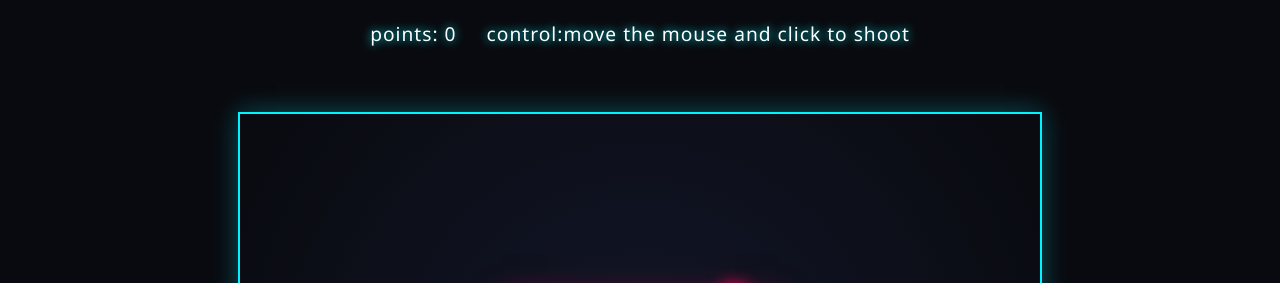
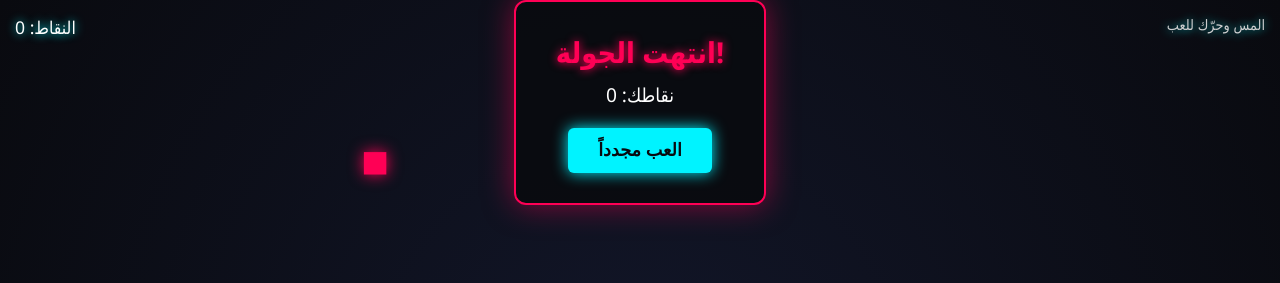
Before and after one commit to kacireyacine21-dotcom/AwSzXcQ, a plain HTML site: page index.html in a window 1280 px wide. Shown: the top 283 px of the page. Drawn offline with Linux system fonts and the light colour scheme.

Commit message:
Add files via upload

```diff
--- a/index.html
+++ b/index.html
@@ -1,93 +1,100 @@
 <!DOCTYPE html>
-<html lang="en">
+<html lang="ar">
 <head>
     <meta charset="UTF-8">
-    <meta name="viewport" content="width=device-width, initial-scale=1.0">
-    <title>Dodge & shoot</title>
-</head>
+    <meta name="viewport" content="width=device-width, initial-scale=1.0, maximum-scale=1.0, user-scalable=no">
+    <title>Neon Stress Buster - Mobile & PC</title>
     <style>
-    *{
-        margin:0 ;
-        padding:0 ;
+        * {
+            margin: 0;
+            padding: 0;
             box-sizing: border-box;
+            user-select: none;
+            -webkit-user-select: none;
         }
-    body{
-        background-color:#090a0f ;
-        color:#fff ;
-        font-family:'Segoe UI', Tahoma, Geneva, Verdana, sans-serif ;
+        body {
+            background-color: #090a0f;
+            color: #fff;
+            font-family: 'Segoe UI', Tahoma, Geneva, Verdana, sans-serif;
             overflow: hidden;
+            touch-action: none; /* يمنع سحب الشاشة أو عمل زووم أثناء اللعب */
+            width: 100vw;
+            height: 100vh;
             display: flex;
             flex-direction: column;
             align-items: center;
-        justify-content: center;
-        height:100vh ;
+            justify-content: flex-start;
         }
         #ui {
             position: absolute;
-        top:20px ;
+            top: 15px;
+            left: 15px;
+            right: 15px;
             display: flex;
-        gap:30px ;
-        font-size:1.2rem ;
-        letter-spacing: 1px;
-        text-shadow:0 0 10px #00f3ff ;
+            justify-content: space-between;
+            font-size: 1.1rem;
+            text-shadow: 0 0 10px #00f3ff;
             pointer-events: none;
-
+            z-index: 10;
         }
         canvas {
-        border:2px solid #00f3ff ;
-        box-shadow:0 0 25px rgba(0, 243,255,0.3) ;
-        background: radial-gradient(circle at center,#121629 0%, #090a0f 100%);
-        cursor: crosshair;
+            display: block;
+            width: 100%;
+            height: 100%;
+            background: radial-gradient(circle at center, #121629 0%, #090a0f 100%);
         }
-    #gameOver{
+        #gameOver {
             position: absolute;
-        display: flex;
+            display: none;
             flex-direction: column;
             align-items: center;
-        background: rgba(9,10,15,0.85);
-        padding:30px 50px ;
-        border:2px solid #ff0055 ;
-        box-shadow: 0 0 30px rgba(255,0,85,0.5);
+            background: rgba(9, 10, 15, 0.9);
+            padding: 30px 40px;
+            border: 2px solid #ff0055;
+            box-shadow: 0 0 30px rgba(255, 0, 85, 0.5);
+            border-radius: 12px;
             text-align: center;
-
+            z-index: 20;
         }
-    button{
-        margin-top:20px ;
-        padding:10px 25px ;
-        font-size:1rem ;
-        background:#00f3ff ;
-        color:#090a0f ;
+        button {
+            margin-top: 20px;
+            padding: 12px 30px;
+            font-size: 1.1rem;
+            background: #00f3ff;
+            color: #090a0f;
             border: none;
-        border-radius:5px ;
-        cursor:pointer ;
-        font-weight:bold ;
-        box-shadow:0 0 15px #00f3ff ;
-        transition:0.2s ;
+            border-radius: 6px;
+            cursor: pointer;
+            font-weight: bold;
+            box-shadow: 0 0 15px #00f3ff;
         }
         .heightScore{
             text-align: center;
 
         }
-    button:hover{
-        background:#fff ;
-        transform: scale(1.05);
+        button:active {
+            transform: scale(0.95);
         }
     </style>
+</head>
 <body>
+
     <div id="ui">
-        <div>points: <span id="score">0</span></div>
-        <div>control:move the mouse and click to shoot</div>
+        <div>النقاط: <span id="score">0</span></div>
+        <div style="font-size: 0.9rem; opacity: 0.8;">المس وحرّك للعب</div>
     </div>
-    <canvas id="gameCanvas" width="800" height="550"></canvas>
+
+    <canvas id="gameCanvas"></canvas>
+
     <div id="gameOver">
-        <h2 style="color: #ff0055;font-size:2rem;text-shadow:0 0 10px #ff0055;">game Over</h2>
-        <p style="margin-top:10px ;font-size: 1.2rem; ">your points:<spane id="finalScore">0</spane></p>
-        <button onclick="resetGame()">try game</button>
+        <h2 style="color: #ff0055; font-size: 1.8rem; text-shadow: 0 0 10px #ff0055;">انتهت الجولة!</h2>
+        <p style="margin-top: 10px; font-size: 1.2rem;">نقاطك: <span id="finalScore">0</span></p>
+        <button onclick="resetGame()">العب مجدداً</button>
     </div>
-    <div class="height score">
-        <p id="margin-top:10px,font-size:1.2rem">height score:1000</p>
+    <div class="heightScore">
+        <P id="margin-top:10px;font-size:1.2rem">height Score :1000</P>
     </div>
-</body>
+
     <script>
         const canvas = document.getElementById('gameCanvas');
         const ctx = canvas.getContext('2d');
@@ -98,54 +105,96 @@
         let score = 0;
         let isGameOver = false;
         let animationId;
+        let isTouching = false;
+        let lastShotTime = 0;
 
-        // اللاعب
+        // ضبط أبعاد الكانفاس لتناسب حجم الشاشة الفعلي
+        function resizeCanvas() {
+            canvas.width = window.innerWidth;
+            canvas.height = window.innerHeight;
+            player.y = canvas.height - 80;
+            if (player.x > canvas.width) player.x = canvas.width / 2;
+        }
+
         const player = {
-            x: canvas.width / 2,
-            y: canvas.height - 50,
-            radius: 15,
+            x: window.innerWidth / 2,
+            y: window.innerHeight - 80,
+            radius: 16,
             color: '#00f3ff'
         };
+
+        window.addEventListener('resize', resizeCanvas);
+        resizeCanvas();
 
         let bullets = [];
         let enemies = [];
         let particles = [];
 
-        // تحريك اللاعب بالماوس
-        canvas.addEventListener('mousemove', (e) => {
-            const rect = canvas.getBoundingClientRect();
-            player.x = e.clientX - rect.left;
+        // --- تحكم الهاتف (اللمس) ---
+        canvas.addEventListener('touchstart', (e) => {
+            if (isGameOver) return;
+            isTouching = true;
+            updatePlayerPosition(e.touches[0].clientX);
+        }, { passive: false });
+
+        canvas.addEventListener('touchmove', (e) => {
+            if (isGameOver) return;
+            e.preventDefault();
+            updatePlayerPosition(e.touches[0].clientX);
+        }, { passive: false });
+
+        canvas.addEventListener('touchend', () => {
+            isTouching = false;
         });
 
-        // إطلاق النار عند الضغط
+        // --- تحكم الكمبيوتر (الماوس) ---
+        canvas.addEventListener('mousemove', (e) => {
+            if (isGameOver) return;
+            updatePlayerPosition(e.clientX);
+        });
+
         canvas.addEventListener('mousedown', () => {
-            if (isGameOver) return;
+            if (!isGameOver) isTouching = true;
+        });
+
+        canvas.addEventListener('mouseup', () => {
+            isTouching = false;
+        });
+
+        function updatePlayerPosition(clientX) {
+            // إبقاء اللاعب داخل حدود الشاشة
+            player.x = Math.max(player.radius, Math.min(canvas.width - player.radius, clientX));
+        }
+
+        // إطلاق نار تلقائي أثناء اللمس أو الضغط
+        function handleShooting(timestamp) {
+            if (isTouching && timestamp - lastShotTime > 180) { // طلقة كل 180 ملي ثانية
                 bullets.push({
                     x: player.x,
                     y: player.y - player.radius,
                     radius: 4,
-                speed: 8,
+                    speed: 10,
                     color: '#fff'
                 });
-        });
+                lastShotTime = timestamp;
+            }
+        }
 
-        // توليد الأعداء (الضغوطات!)
         function spawnEnemy() {
             if (isGameOver) return;
-            const size = Math.random() * 20 + 15;
+            const size = Math.random() * 18 + 16;
             enemies.push({
                 x: Math.random() * (canvas.width - size * 2) + size,
                 y: -size,
                 size: size,
-                speed: Math.random() * 2.5 + 1.5 + (score * 0.01),
+                speed: Math.random() * 2.5 + 2 + (score * 0.008),
                 color: '#ff0055'
             });
-            setTimeout(spawnEnemy, Math.max(300, 1000 - score * 5));
+            setTimeout(spawnEnemy, Math.max(350, 950 - score * 4));
         }
 
-        // تأثير الانفجار (Particles)
         function createExplosion(x, y, color) {
-            for (let i = 0; i < 15; i++) {
+            for (let i = 0; i < 12; i++) {
                 particles.push({
                     x: x,
                     y: y,
@@ -157,22 +206,29 @@
             }
         }
 
-        function update() {
+        function update(timestamp) {
             if (isGameOver) return;
 
             ctx.clearRect(0, 0, canvas.width, canvas.height);
 
-            // رسم اللاعب
+            handleShooting(timestamp);
+
+            // رسم اللاعب (على شكل مثلث نيون أنيق)
+            ctx.save();
             ctx.beginPath();
-            ctx.arc(player.x, player.y, player.radius, 0, Math.PI * 2);
+            ctx.moveTo(player.x, player.y - player.radius);
+            ctx.lineTo(player.x - player.radius, player.y + player.radius);
+            ctx.lineTo(player.x + player.radius, player.y + player.radius);
+            ctx.closePath();
             ctx.fillStyle = player.color;
             ctx.shadowBlur = 15;
             ctx.shadowColor = player.color;
             ctx.fill();
-            ctx.closePath();
+            ctx.restore();
 
             // تحديث ورسم الطلقات
-            bullets.forEach((b, index) => {
+            for (let i = bullets.length - 1; i >= 0; i--) {
+                const b = bullets[i];
                 b.y -= b.speed;
                 ctx.beginPath();
                 ctx.arc(b.x, b.y, b.radius, 0, Math.PI * 2);
@@ -182,46 +238,51 @@
                 ctx.fill();
                 ctx.closePath();
 
-                if (b.y < 0) bullets.splice(index, 1);
-            });
+                if (b.y < 0) bullets.splice(i, 1);
+            }
 
             // تحديث ورسم الأعداء
-            enemies.forEach((enemy, eIndex) => {
+            for (let i = enemies.length - 1; i >= 0; i--) {
+                const enemy = enemies[i];
                 enemy.y += enemy.speed;
 
                 ctx.fillStyle = enemy.color;
                 ctx.shadowBlur = 15;
                 ctx.shadowColor = enemy.color;
-                ctx.fillRect(enemy.x - enemy.size/2, enemy.y - enemy.size/2, enemy.size, enemy.size);
+                ctx.fillRect(enemy.x - enemy.size / 2, enemy.y - enemy.size / 2, enemy.size, enemy.size);
 
                 // تصادم العدو مع اللاعب
                 const distPlayer = Math.hypot(player.x - enemy.x, player.y - enemy.y);
-                if (distPlayer - enemy.size/2 - player.radius < 1) {
+                if (distPlayer - enemy.size / 2 - player.radius < 0) {
                     endGame();
+                    return;
                 }
 
                 // تصادم الطلقات مع العدو
-                bullets.forEach((bullet, bIndex) => {
+                for (let j = bullets.length - 1; j >= 0; j--) {
+                    const bullet = bullets[j];
                     const distBullet = Math.hypot(bullet.x - enemy.x, bullet.y - enemy.y);
-                    if (distBullet - enemy.size/2 - bullet.radius < 1) {
+                    if (distBullet - enemy.size / 2 - bullet.radius < 0) {
                         createExplosion(enemy.x, enemy.y, enemy.color);
-                        enemies.splice(eIndex, 1);
-                        bullets.splice(bIndex, 1);
+                        enemies.splice(i, 1);
+                        bullets.splice(j, 1);
                         score += 10;
                         scoreEl.innerText = score;
+                        break;
                     }
-                });
+                }
 
                 if (enemy.y > canvas.height + enemy.size) {
-                    enemies.splice(eIndex, 1);
+                    enemies.splice(i, 1);
                 }
-            });
+            }
 
             // تحديث ورسم الشظايا
-            particles.forEach((p, index) => {
+            for (let i = particles.length - 1; i >= 0; i--) {
+                const p = particles[i];
                 p.x += p.vx;
                 p.y += p.vy;
-                p.alpha -= 0.03;
+                p.alpha -= 0.035;
 
                 ctx.save();
                 ctx.globalAlpha = p.alpha;
@@ -229,14 +290,15 @@
                 ctx.fillRect(p.x, p.y, 4, 4);
                 ctx.restore();
 
-                if (p.alpha <= 0) particles.splice(index, 1);
-            });
+                if (p.alpha <= 0) particles.splice(i, 1);
+            }
 
             animationId = requestAnimationFrame(update);
         }
 
         function endGame() {
             isGameOver = true;
+            isTouching = false;
             cancelAnimationFrame(animationId);
             finalScoreEl.innerText = score;
             gameOverEl.style.display = 'flex';
@@ -250,13 +312,13 @@
             particles = [];
             isGameOver = false;
             gameOverEl.style.display = 'none';
-            update();
+            player.x = canvas.width / 2;
+            requestAnimationFrame(update);
             spawnEnemy();
         }
 
-        // بدء اللعبة
-        update();
+        requestAnimationFrame(update);
         spawnEnemy();
-
     </script>
+</body>
 </html>
```
Lines whose indentation alone changed are shown as unchanged.
